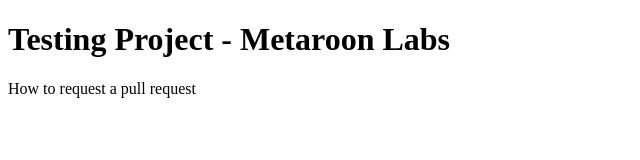
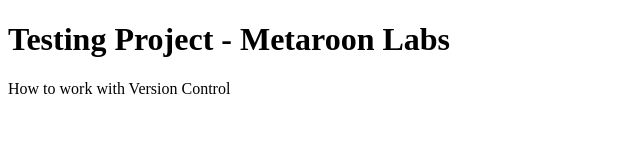
Before and after one commit to kgmanojranga/testing-project, a plain HTML site: page index.html in a window 1280 px wide. Shown: the full height of the page, 0-640 px from the left. Drawn offline with Linux system fonts and the light colour scheme.

Commit message:
chore: change paragraph

```diff
--- a/index.html
+++ b/index.html
@@ -6,6 +6,6 @@
 </head>
 <body>
 <h1>Testing Project - Metaroon Labs</h1>
-<p>How to request a pull request</p>
+<p>How to work with Version Control</p>
 </body>
 </html>
```
